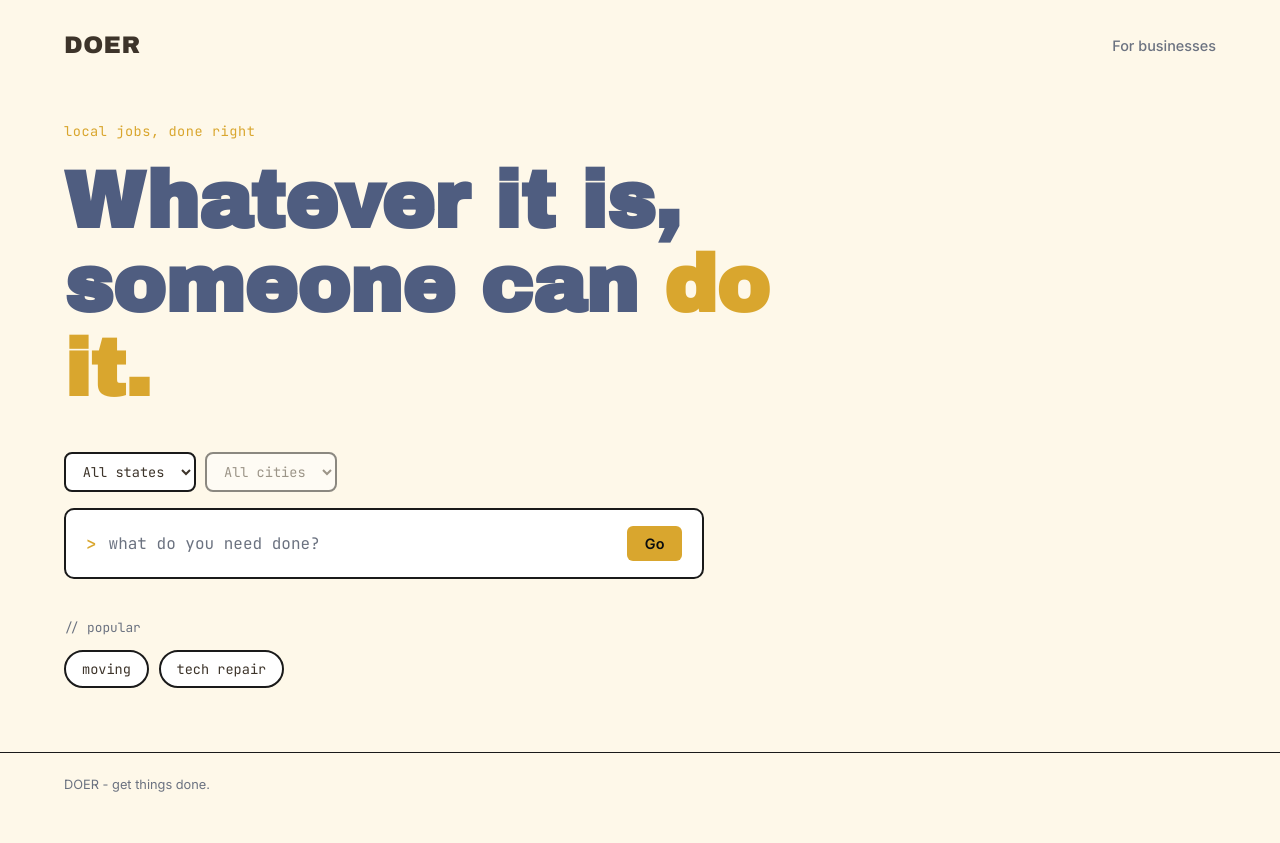
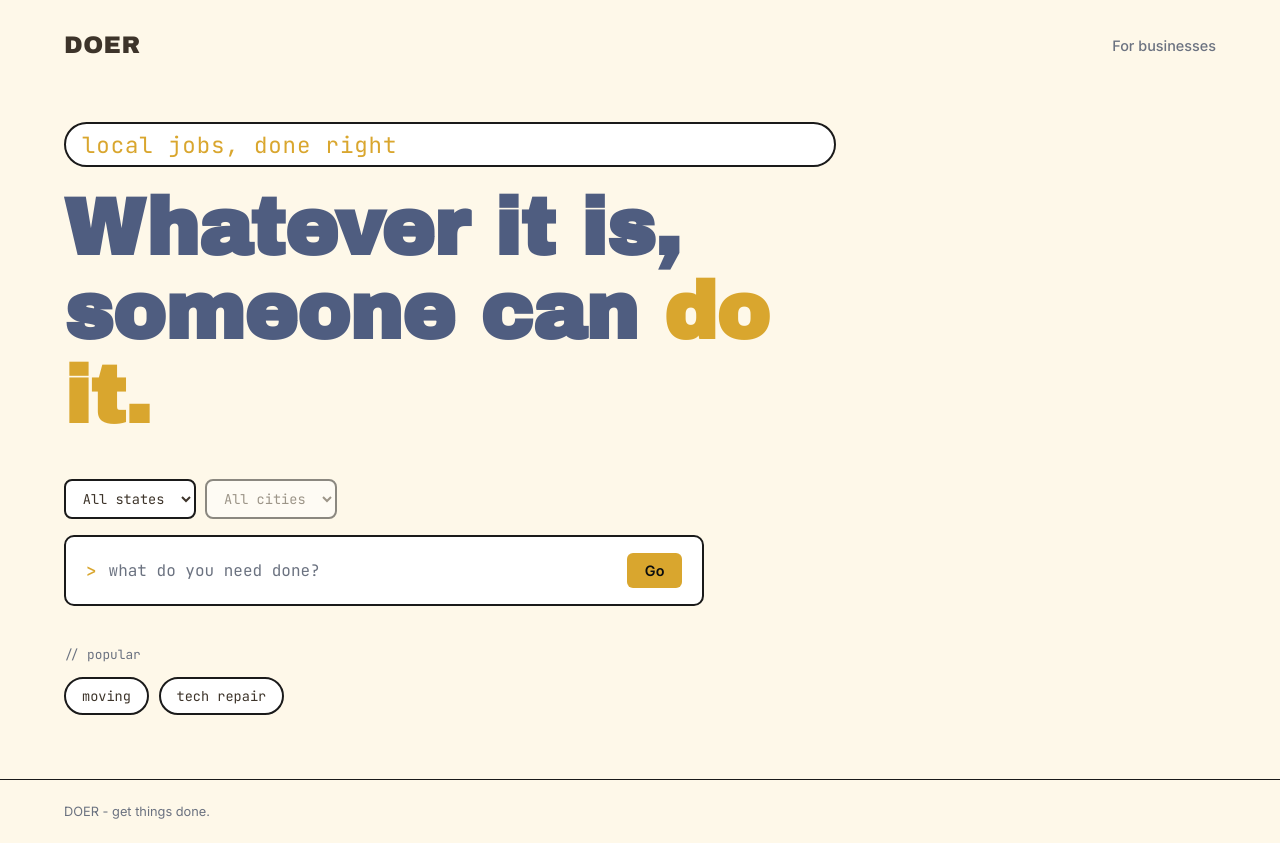
Before and after one commit to buzniz/doer, a plain HTML site: page index.html in a window 1280 px wide. Before the commit the page ends 816 px from the top, so only its background shows below. Drawn offline with Linux system fonts and the light colour scheme.

Commit message:
Add files via upload

```diff
--- a/style.css
+++ b/style.css
@@ -70,11 +70,16 @@ body {
 }
 
 .eyebrow {
+  display: inline-block;
   font-family: 'JetBrains Mono', monospace;
-  font-size: 0.85rem;
+  font-size: 1.4rem;
   color: var(--accent);
   letter-spacing: 0.04em;
   margin-bottom: 1.25rem;
+  background: var(--bg-card);
+  border: 2px solid var(--border);
+  border-radius: 999px;
+  padding: 0.35rem 1rem;
 }
 
 .headline {
```
